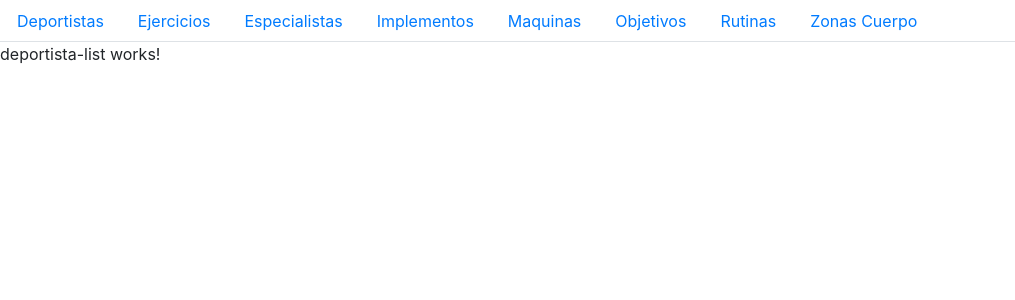
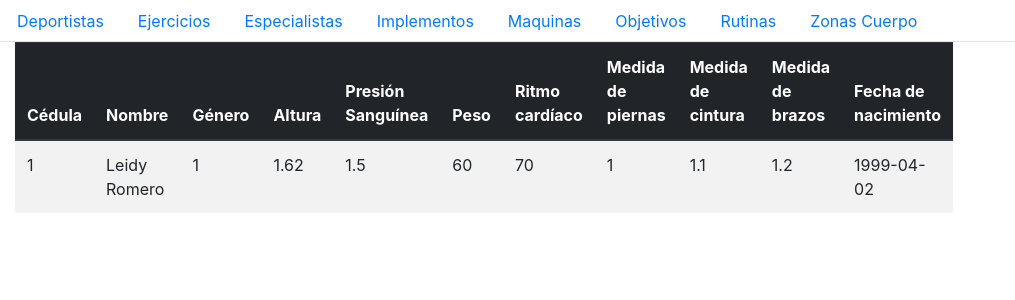
Before and after one commit to Uniandes-ISIS2603-backup/s2-front-CentroDeportivo, an Angular app: page /deportistas/list in a window 1280 px wide. Shown: the top 300 px of the page, without its empty margins (0-1015 px from the left). Built offline with nearby package versions, Linux system fonts and the light colour scheme.

Commit message:
Clases de Leidy

```diff
--- a/src/app/deportista/deportista-list/deportista-list.component.html
+++ b/src/app/deportista/deportista-list/deportista-list.component.html
@@ -1,3 +1,36 @@
-<p>
-  deportista-list works!
-</p>
+<div class="cointainer-fluid">
+    <div class="col-md-2">
+        <table class="table table-striped">
+            <thead class ="thead-dark">
+                <tr>
+                    <th>Cédula</th>
+                    <th>Nombre</th>
+                    <th>Género</th>
+                    <th>Altura</th>
+                    <th>Presión Sanguínea</th>
+                    <th>Peso</th>
+                    <th>Ritmo cardíaco</th>
+                    <th>Medida de piernas</th>
+                    <th>Medida de cintura</th>
+                    <th>Medida de brazos</th>
+                    <th>Fecha de nacimiento</th>
+                </tr>
+            </thead>
+            <tbody>
+                 <tr *ngFor = "let deportista of deportistas">
+                    <td>{{deportista.cedula}}</td>
+                    <td>{{deportista.nombre}}</td>
+                    <td>{{deportista.sexo}}</td>
+                    <td>{{deportista.altura}}</td>
+                    <td>{{deportista.presionSanguinea}}</td>
+                    <td>{{deportista.peso}}</td>
+                    <td>{{deportista.ritmoCardiaco}}</td>
+                    <td>{{deportista.medidaPiernas}}</td>
+                    <td>{{deportista.medidaCintura}}</td>
+                    <td>{{deportista.medidaBrazos}}</td>
+                    <td>{{deportista.fechaNacimiento}}</td>
+                </tr>
+            </tbody>
+        </table>
+    </div>
+</div>
--- a/src/app/deportista/deportista-list/deportista-list.component.ts
+++ b/src/app/deportista/deportista-list/deportista-list.component.ts
@@ -1,4 +1,6 @@
 import { Component, OnInit } from '@angular/core';
+import { Deportista } from '../deportista';
+import { DeportistaService } from '../deportista.service';
 
 @Component({
   selector: 'app-deportista-list',
@@ -7,9 +9,14 @@ import { Component, OnInit } from '@angular/core';
 })
 export class DeportistaListComponent implements OnInit {
 
-  constructor() { }
+  constructor(private deportistaService:DeportistaService) { }
 
+ deportistas : Deportista[];
+
+ getDeportistas(): void{
+     this.deportistaService.getDeportistas().subscribe(deportistas => this.deportistas = deportistas);
+ }
   ngOnInit() {
+      this.getDeportistas();
   }
-
 }
--- /dev/null
+++ b/src/app/deportista/deportista.service.ts
@@ -0,0 +1,19 @@
+import { Injectable } from '@angular/core';
+import { HttpClient } from '@angular/common/http';
+import { Deportista } from './deportista';
+import { Observable } from 'rxjs';
+
+const API_URL = "../../assets/";
+const deportistas = 'deportistas.json';
+
+@Injectable(
+//  {providedIn: 'root'}
+)
+export class DeportistaService {
+
+  constructor(private http: HttpClient) { }
+
+  getDeportistas() : Observable<Deportista[]>{
+      return this.http.get<Deportista[]>(API_URL + deportistas)
+  }
+}
--- /dev/null
+++ b/src/app/deportista/deportista.ts
@@ -0,0 +1,13 @@
+export interface Deportista {
+    nombre: string;
+    cedula:number;
+    genero:boolean;
+    altura:number;
+    presionSanguinea:number;
+    peso:number;
+    ritmoCardiaco:number;
+    medidaPiernas:number;
+    medidaCintura:number;
+    medidaBrazos:number;
+    fechaNacimiento:string;
+}
--- a/src/app/objetivo/objetivo-list/objetivo-list.component.html
+++ b/src/app/objetivo/objetivo-list/objetivo-list.component.html
@@ -1,3 +1,20 @@
-<p>
-  objetivo-list works!
-</p>
+<div class="cointainer-fluid">
+    <div class="col-md-2">
+        <table class="table table-striped">
+            <thead class ="thead-dark">
+                <tr>
+                    <th>Descripción</th>
+                    <th>Cumplio</th>
+                    <th>Fecha límite</th>
+                </tr>
+            </thead>
+            <tbody>
+                 <tr *ngFor = "let objetivo of objetivos">
+                    <td>{{objetivo.descripcion}}</td>
+                    <td>{{objetivo.cumplio}}</td>
+                    <td>{{objetivo.fechaLimite}}</td>
+                </tr>
+            </tbody>
+        </table>
+    </div>
+</div>
--- a/src/app/objetivo/objetivo-list/objetivo-list.component.ts
+++ b/src/app/objetivo/objetivo-list/objetivo-list.component.ts
@@ -1,4 +1,6 @@
 import { Component, OnInit } from '@angular/core';
+import { Objetivo } from '../objetivo';
+import { ObjetivoService } from '../objetivo.service';
 
 @Component({
   selector: 'app-objetivo-list',
@@ -6,10 +8,16 @@ import { Component, OnInit } from '@angular/core';
   styleUrls: ['./objetivo-list.component.css']
 })
 export class ObjetivoListComponent implements OnInit {
+  objetivos: Objetivo[];
 
-  constructor() { }
+  constructor(private objetivoService:ObjetivoService) { }
 
+  getObjetivos(): void
+  {
+      this.objetivoService.getObjetivos().subscribe(objetivos => this.objetivos = objetivos);
+  }
   ngOnInit() {
+      this.getObjetivos();
   }
 
 }
--- a/src/app/objetivo/objetivo.module.ts
+++ b/src/app/objetivo/objetivo.module.ts
@@ -1,12 +1,16 @@
 import { NgModule } from '@angular/core';
 import { CommonModule } from '@angular/common';
 import { ObjetivoListComponent } from './objetivo-list/objetivo-list.component';
+import { FormsModule } from '@angular/forms';
+import { ObjetivoService } from './objetivo.service';
 
 @NgModule({
   imports: [
-    CommonModule
+    CommonModule,
+    FormsModule
   ],
   declarations: [ObjetivoListComponent],
+  providers: [ObjetivoService],
   exports: [ObjetivoListComponent]
 })
 export class ObjetivoModule { }
--- /dev/null
+++ b/src/app/objetivo/objetivo.service.ts
@@ -0,0 +1,20 @@
+import { Injectable } from '@angular/core';
+import { HttpClient } from '@angular/common/http';
+import { Objetivo } from './objetivo';
+import { Observable } from 'rxjs';
+
+const API_URL = "../../assets/";
+const objetivos = 'objetivos.json';
+
+@Injectable(
+//    {providedIn: 'root'}
+    )
+export class ObjetivoService {
+
+  constructor(private http: HttpClient) { }
+
+  getObjetivos():Observable<Objetivo[]>
+  {
+      return this.http.get<Objetivo[]>(API_URL+objetivos);
+  }
+}
--- /dev/null
+++ b/src/app/objetivo/objetivo.ts
@@ -0,0 +1,5 @@
+export interface Objetivo {
+    descripcion:string;
+    cumplio:boolean;
+    fechaLimite:string;
+}
--- /dev/null
+++ b/src/assets/deportistas.json
@@ -0,0 +1,13 @@
+[{
+  "cedula": 1,
+  "nombre": "Leidy Romero",
+  "sexo": 1,
+  "altura":1.62,
+  "presionSanguinea": 1.5,
+  "peso": 60,
+  "ritmoCardiaco": 70,
+  "medidaPiernas":1,
+  "medidaCintura":1.1,
+  "medidaBrazos":1.2,
+  "fechaNacimiento":"1999-04-02"
+}]
--- /dev/null
+++ b/src/assets/objetivos.json
@@ -0,0 +1,5 @@
+[{
+  "fechaLimite": "2018-12-12",
+  "descripcion": "Bajar de peso",
+  "cumplio": 1
+}]
```
Also changed, not shown: src/app/deportista/deportista.module.ts (+6 -1 lines), 2 other files (tests, documents, lock files or other folders).
